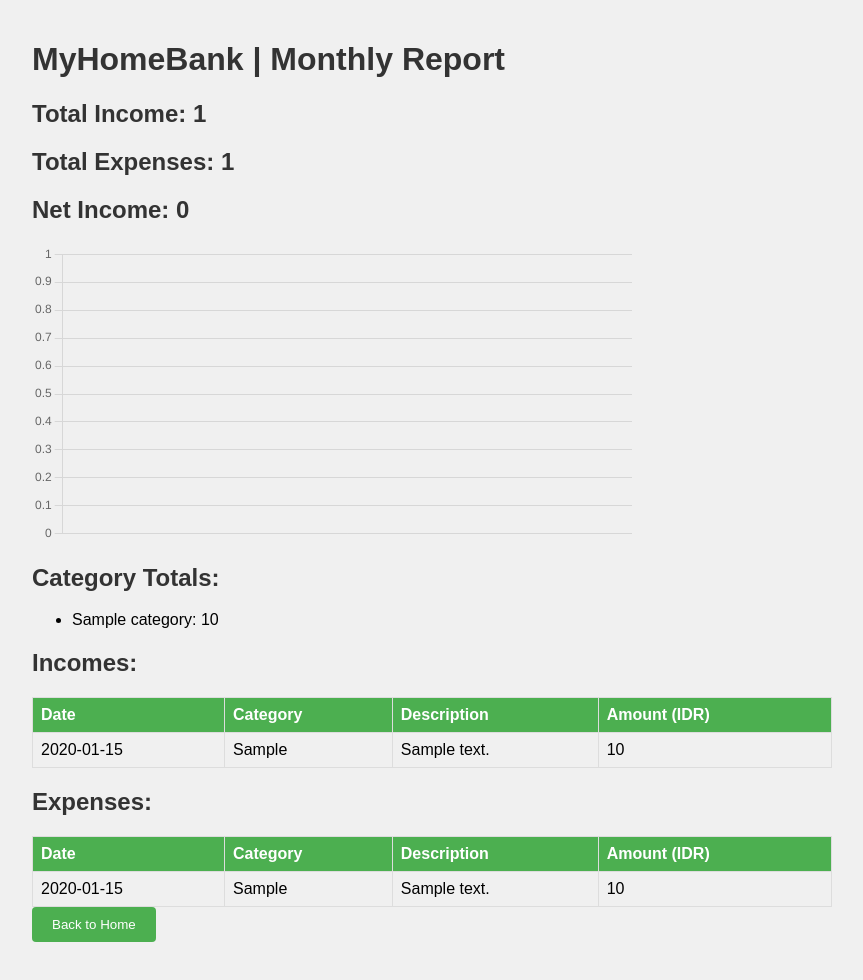
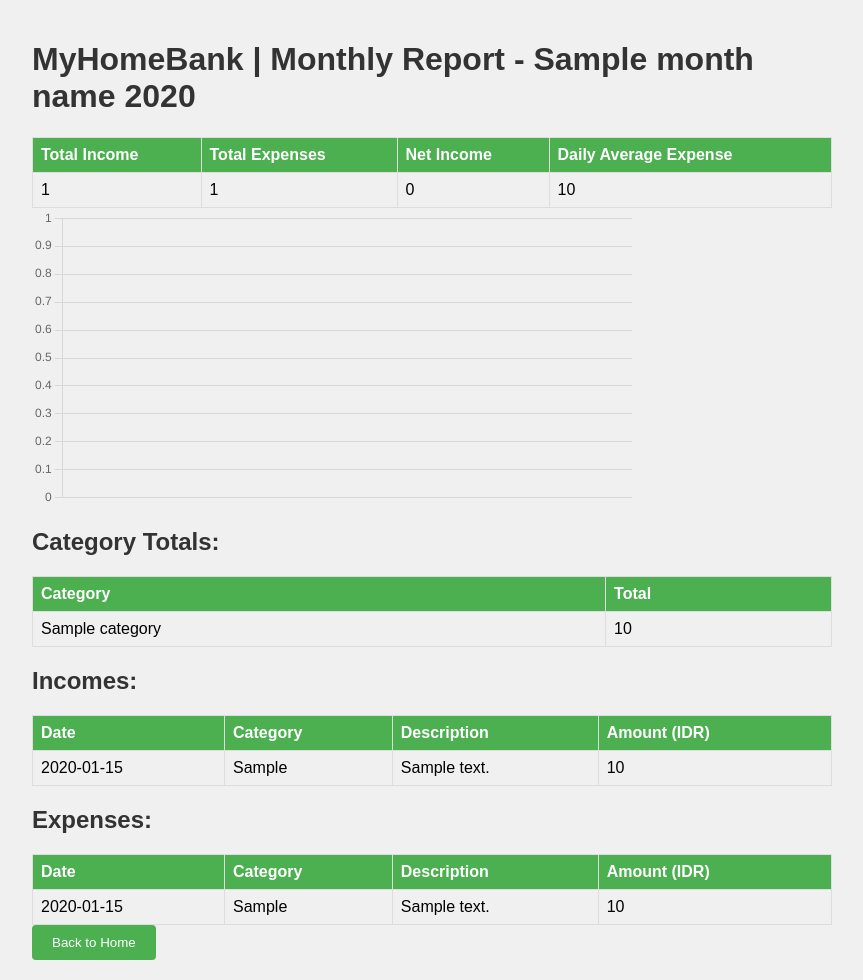
Before and after one commit to yusufmalikul/myhomebank, a Flask app: template templates/report.html in a window 1280 px wide. Shown: the whole page, without its empty margins (208-1071 px from the left). Before the commit the page ends 942 px from the top, so only its background shows below. Run offline with Flask 3, Linux system fonts and the light colour scheme; tables that the repository leaves empty hold one stand-in row (values such as "Sample post"); the template is opened without the code that fills it: values that come from a table or form of the project are taken from there, most other values are stand-ins (such as "Sample title", 1, 10 or a date in 2020).

Commit message:
nice table, add delete function

```diff
--- a/app.py
+++ b/app.py
@@ -66,15 +66,28 @@
 
     return redirect(url_for('index'))
 
+@app.route('/delete/<int:expense_id>')
+def delete_expense(expense_id):
+    expense = Expense.query.get_or_404(expense_id)
+    db.session.delete(expense)
+    db.session.commit()
+    return redirect(url_for('index'))
+
 @app.route('/report')
 def report():
     now = datetime.datetime.now()
     month = now.month
+    month_name = now.strftime("%B")
     year = now.year
 
     expenses = Expense.query.filter(db.extract('month', Expense.date) == month, db.extract('year', Expense.date) == year).all()
     total_expenses = int(sum(expense.amount for expense in expenses))
-    incomes = Income.query.filter(db.extract('month', Income.date) == month, db.extract('year', Income.date) == year).all()
+
+    import calendar
+    num_days = calendar.monthrange(year, month)[1]
+    daily_average_expense = int(total_expenses / num_days) if total_expenses else 0
+
+    incomes = Income.query.filter(db.extract('month', Income.date) == month, db.extract('year', Expense.date) == year).all()
     total_incomes = int(sum(income.amount for income in incomes))
 
     category_totals = {}
@@ -85,10 +98,11 @@
             category_totals[expense.category] = expense.amount
 
     category_totals = {category: int(total) for category, total in category_totals.items()}
-    category_totals = {category: int(total) for category, total in category_totals.items()}
+
+    category_totals = dict(sorted(category_totals.items(), key=lambda item: item[1], reverse=True))
     expenses = [{**expense.__dict__, 'amount': int(expense.amount)} for expense in expenses]
     incomes = [{**income.__dict__, 'amount': int(income.amount)} for income in incomes]
-    return render_template('report.html', expenses=expenses, incomes=incomes, total_expenses=total_expenses, total_incomes=total_incomes, category_totals=category_totals, month=month, year=year)
+    return render_template('report.html', expenses=expenses, incomes=incomes, total_expenses=total_expenses, total_incomes=total_incomes, category_totals=category_totals, month=month, year=year, month_name=month_name, daily_average_expense=daily_average_expense)
 
 if __name__ == '__main__':
     with app.app_context():
--- a/templates/index.html
+++ b/templates/index.html
@@ -76,6 +76,7 @@
                     <th>Category</th>
                     <th>Description</th>
                     <th>Amount (IDR)</th>
+                    <th>Actions</th>
                 </tr>
             </thead>
             <tbody>
@@ -85,6 +86,7 @@
                     <td>{{ expense.category }}</td>
                     <td>{{ expense.description }}</td>
                     <td>{{ expense.amount | format_money }}</td>
+                    <td><a href="/delete/{{ expense.id }}">Delete</a></td>
                 </tr>
                 {% endfor %}
             </tbody>
--- a/templates/report.html
+++ b/templates/report.html
@@ -10,11 +10,26 @@
 
 <body>
     <div class="container">
-        <h1>MyHomeBank | Monthly Report</h1>
+        <h1>MyHomeBank | Monthly Report - {{ month_name }} {{ year }}</h1>
 
-        <h2>Total Income: {{ total_incomes | format_money }}</h2>
-        <h2>Total Expenses: {{ total_expenses | format_money }}</h2>
-        <h2>Net Income: {{ (total_incomes - total_expenses) | format_money }}</h2>
+        <table>
+            <thead>
+                <tr>
+                    <th>Total Income</th>
+                    <th>Total Expenses</th>
+                    <th>Net Income</th>
+                    <th>Daily Average Expense</th>
+                </tr>
+            </thead>
+            <tbody>
+                <tr>
+                    <td>{{ total_incomes | format_money }}</td>
+                    <td>{{ total_expenses | format_money }}</td>
+                    <td>{{ (total_incomes - total_expenses) | format_money }}</td>
+                    <td>{{ daily_average_expense | format_money }}</td>
+                </tr>
+            </tbody>
+        </table>
         <canvas id="categoryChart" width="100" height="50"></canvas>
         <script src="https://cdn.jsdelivr.net/npm/chart.js"></script>
         <script>
@@ -78,11 +93,22 @@
         </script>
 
         <h2>Category Totals:</h2>
-        <ul>
-            {% for category, total in category_totals.items() %}
-            <li>{{ category }}: {{ total | format_money }}</li>
-            {% endfor %}
-        </ul>
+        <table>
+            <thead>
+                <tr>
+                    <th>Category</th>
+                    <th>Total</th>
+                </tr>
+            </thead>
+            <tbody>
+                {% for category, total in category_totals.items() %}
+                <tr>
+                    <td>{{ category }}</td>
+                    <td>{{ total | format_money }}</td>
+                </tr>
+                {% endfor %}
+            </tbody>
+        </table>
 
         <h2>Incomes:</h2>
         <table>
```
